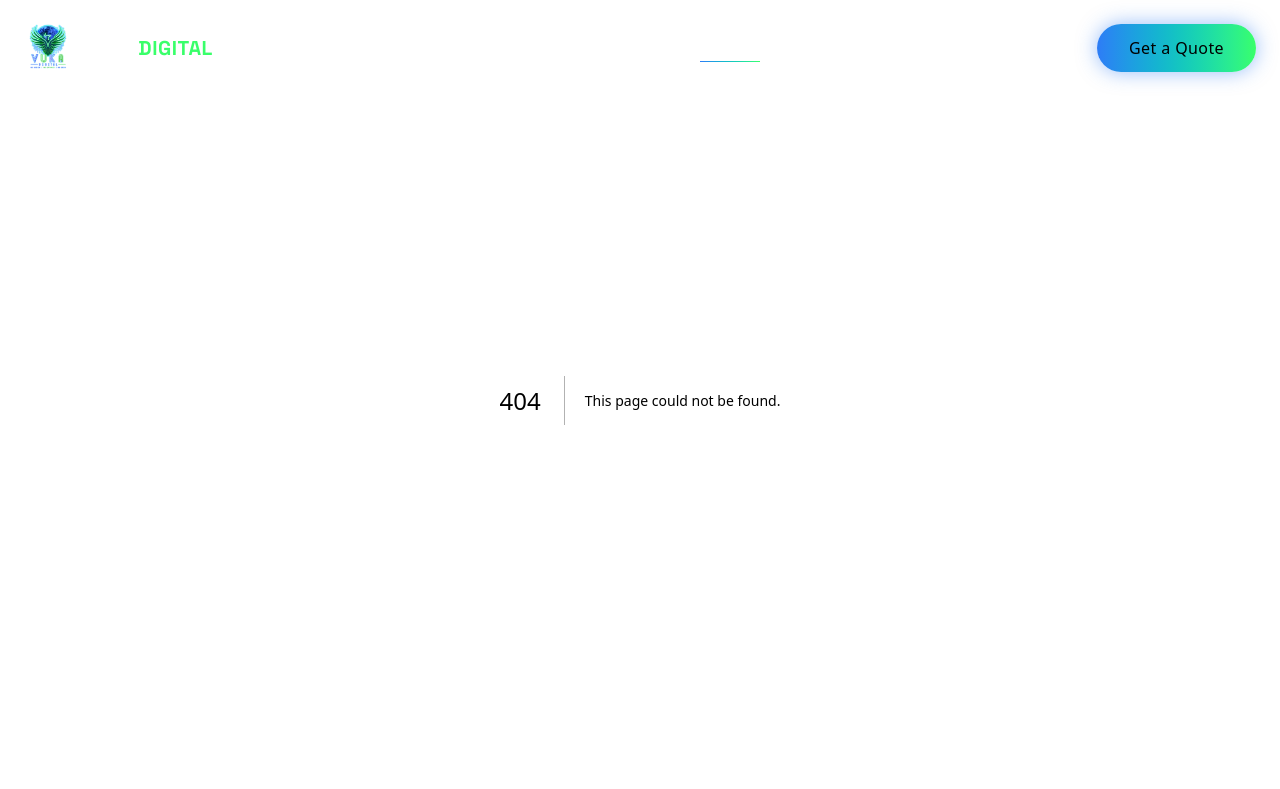
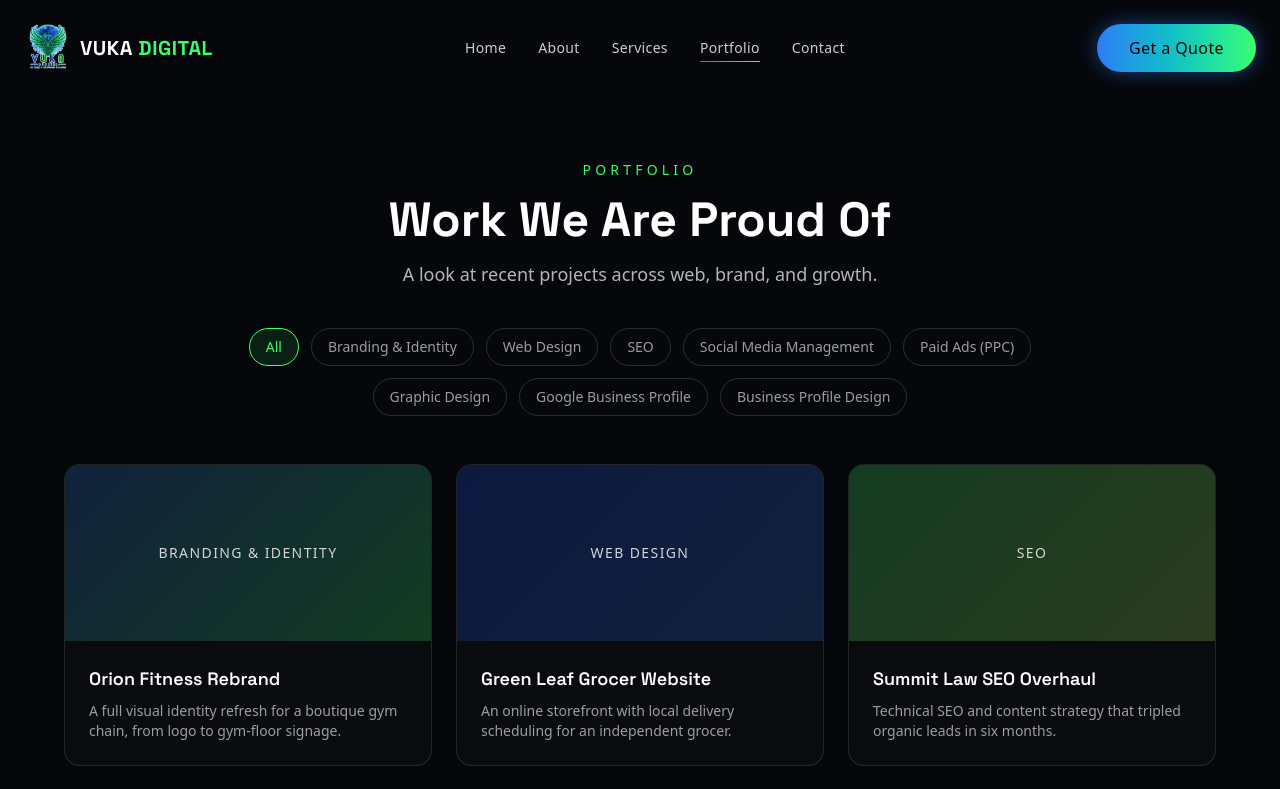
Before and after one commit to thewebster0326/Vuka-Digital, a Next.js app in the folder vuka-digital/: page /portfolio in a window 1280 px wide. Before the commit this address had no page. Shown: the top 789 px of the page. Built offline with nearby package versions, Linux system fonts and the light colour scheme.

Commit message:
feat: add Portfolio page with category filtering

```diff
--- /dev/null
+++ b/vuka-digital/app/portfolio/page.tsx
@@ -0,0 +1,11 @@
+import type { Metadata } from 'next'
+import PortfolioPageClient from '@/components/PortfolioPageClient'
+
+export const metadata: Metadata = {
+  title: 'Portfolio | Vuka Digital',
+  description: 'Recent web design, branding, and marketing work from Vuka Digital.',
+}
+
+export default function PortfolioPage() {
+  return <PortfolioPageClient />
+}
--- /dev/null
+++ b/vuka-digital/components/PortfolioPageClient.tsx
@@ -0,0 +1,45 @@
+'use client'
+import { useMemo, useState } from 'react'
+import PortfolioCard from '@/components/PortfolioCard'
+import SectionHeading from '@/components/SectionHeading'
+import { PORTFOLIO } from '@/lib/data/portfolio'
+
+export default function PortfolioPageClient() {
+  const categories = useMemo(
+    () => ['All', ...Array.from(new Set(PORTFOLIO.map((item) => item.category)))],
+    []
+  )
+  const [active, setActive] = useState('All')
+
+  const filtered = active === 'All' ? PORTFOLIO : PORTFOLIO.filter((item) => item.category === active)
+
+  return (
+    <div className="px-6 pb-24 pt-40">
+      <SectionHeading
+        eyebrow="Portfolio"
+        title="Work We Are Proud Of"
+        description="A look at recent projects across web, brand, and growth."
+      />
+      <div className="mx-auto mt-10 flex max-w-4xl flex-wrap justify-center gap-3">
+        {categories.map((category) => (
+          <button
+            key={category}
+            onClick={() => setActive(category)}
+            className={`rounded-full border px-4 py-2 text-sm transition-colors ${
+              active === category
+                ? 'border-brand-green bg-brand-green/10 text-brand-green'
+                : 'border-white/15 text-white/60 hover:border-white/40 hover:text-white'
+            }`}
+          >
+            {category}
+          </button>
+        ))}
+      </div>
+      <div className="mx-auto mt-12 grid max-w-6xl grid-cols-1 gap-6 sm:grid-cols-2 lg:grid-cols-3">
+        {filtered.map((item) => (
+          <PortfolioCard key={item.slug} item={item} />
+        ))}
+      </div>
+    </div>
+  )
+}
```
